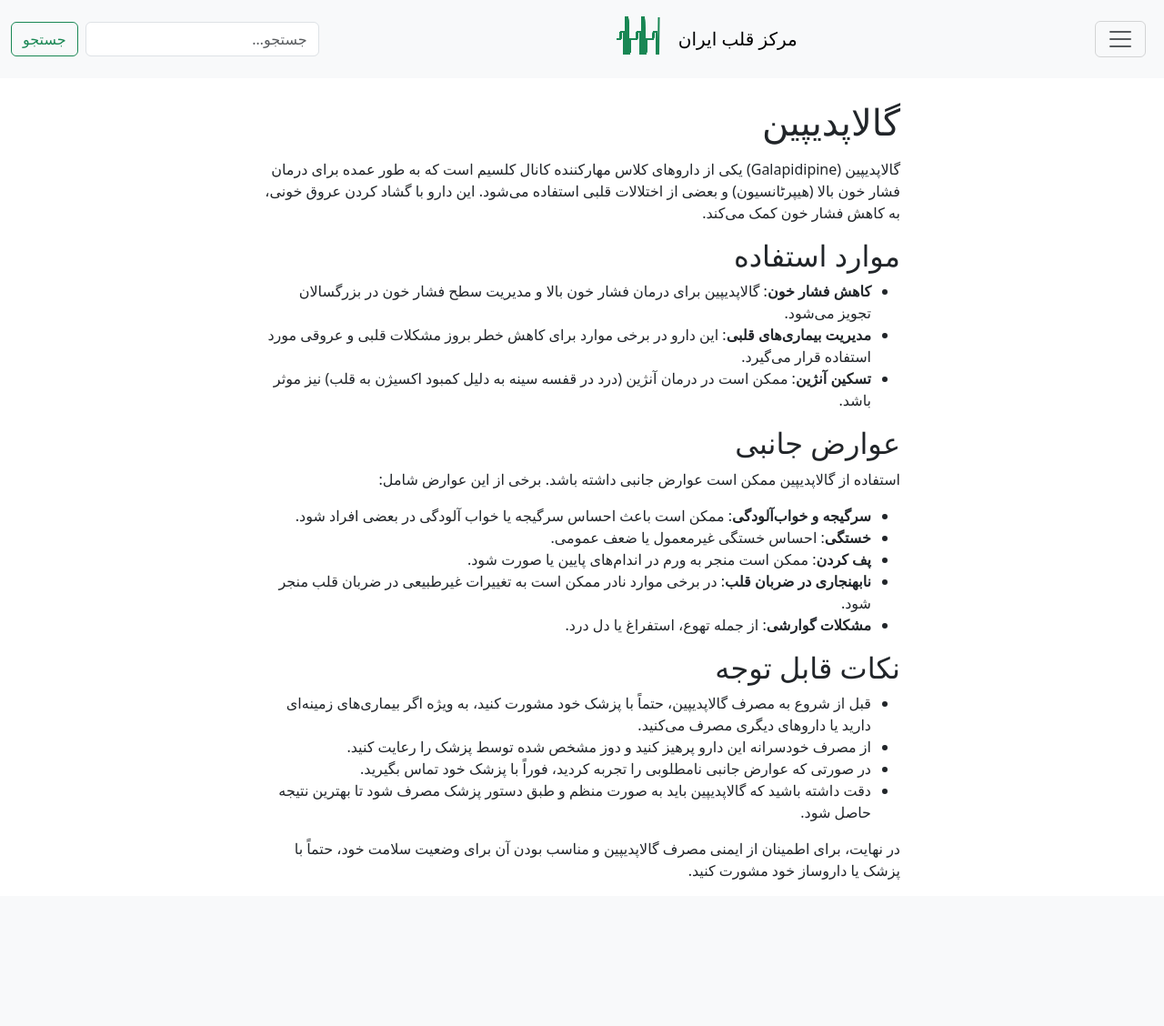
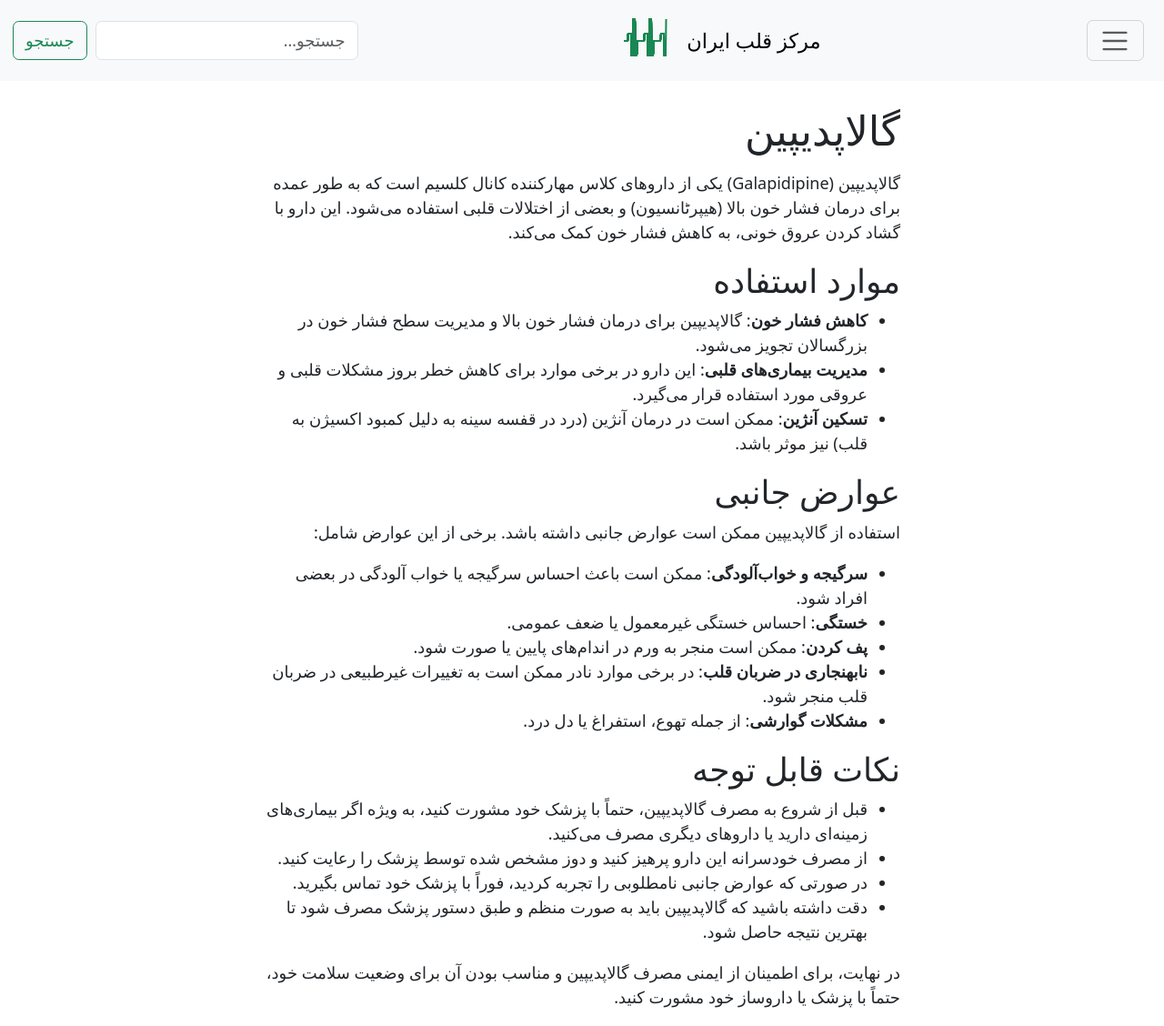
Before and after one commit to MehrdadMiri/heart, a Django app: a page that uses templates/base.html in a window 1280 px wide. Shown: the whole page at 91% size. Before the commit the page ends 967 px from the top, so only its background shows below. Run offline with Django 5.2, Linux system fonts and the light colour scheme; data comes from the database, SQL or seed files in the repository; some libraries are stand-ins or nearby versions.

Commit message:
Increase base font size for readability

```diff
--- a/templates/base.html
+++ b/templates/base.html
@@ -14,7 +14,19 @@
   <!-- Bootstrap RTL CDN (v5.3) -->
   <link href="https://cdn.jsdelivr.net/npm/bootstrap@5.3.3/dist/css/bootstrap.rtl.min.css" rel="stylesheet">
   <style>
-    /* Reduce header font sizes on small devices */
+    /* Increase base font size for better readability */
+
+    html {
+      font-size: 18px;
+    }
+
+    @media screen and (max-width: 480px) {
+      html {
+        font-size: 16px;
+      }
+    }
+
+    /* Reduce header font sizes on very small devices */
     @media screen and (max-width: 480px) {
       .navbar .navbar-toggler {
         font-size: 0.8rem;
```
